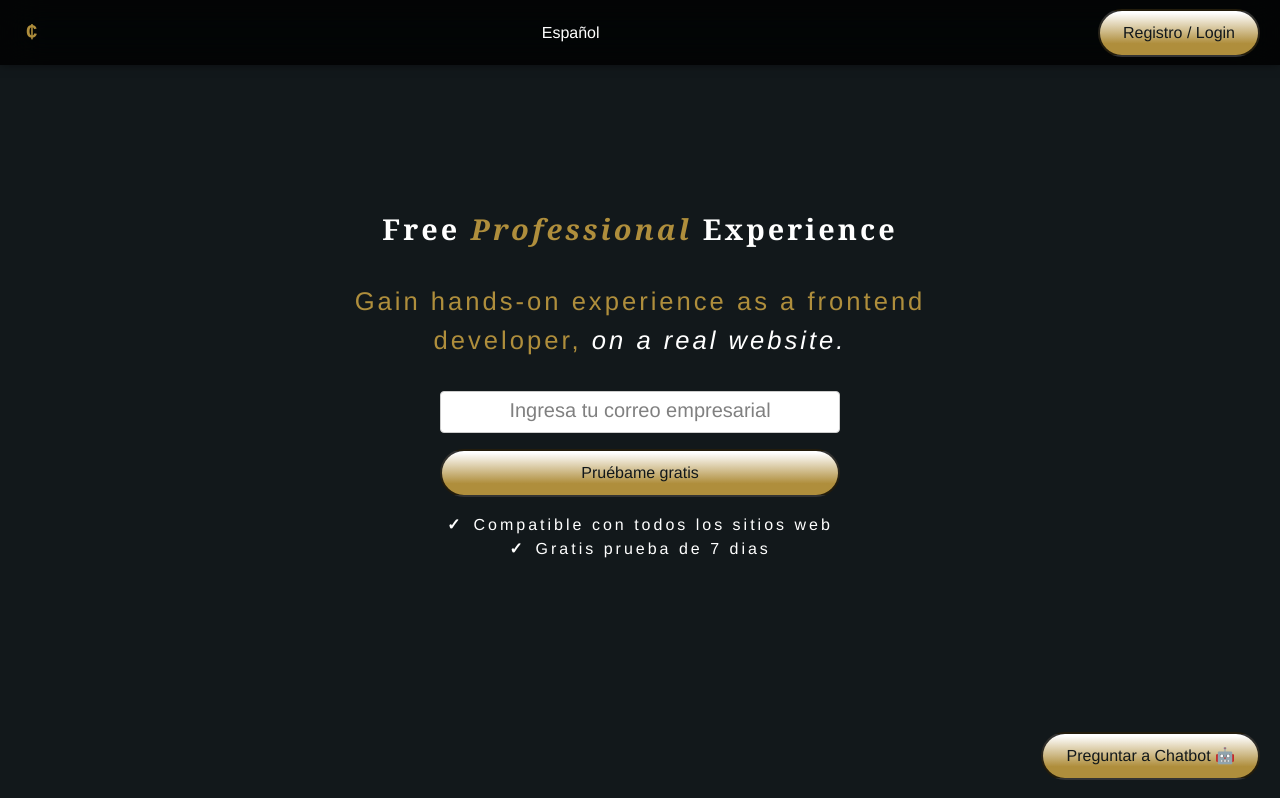
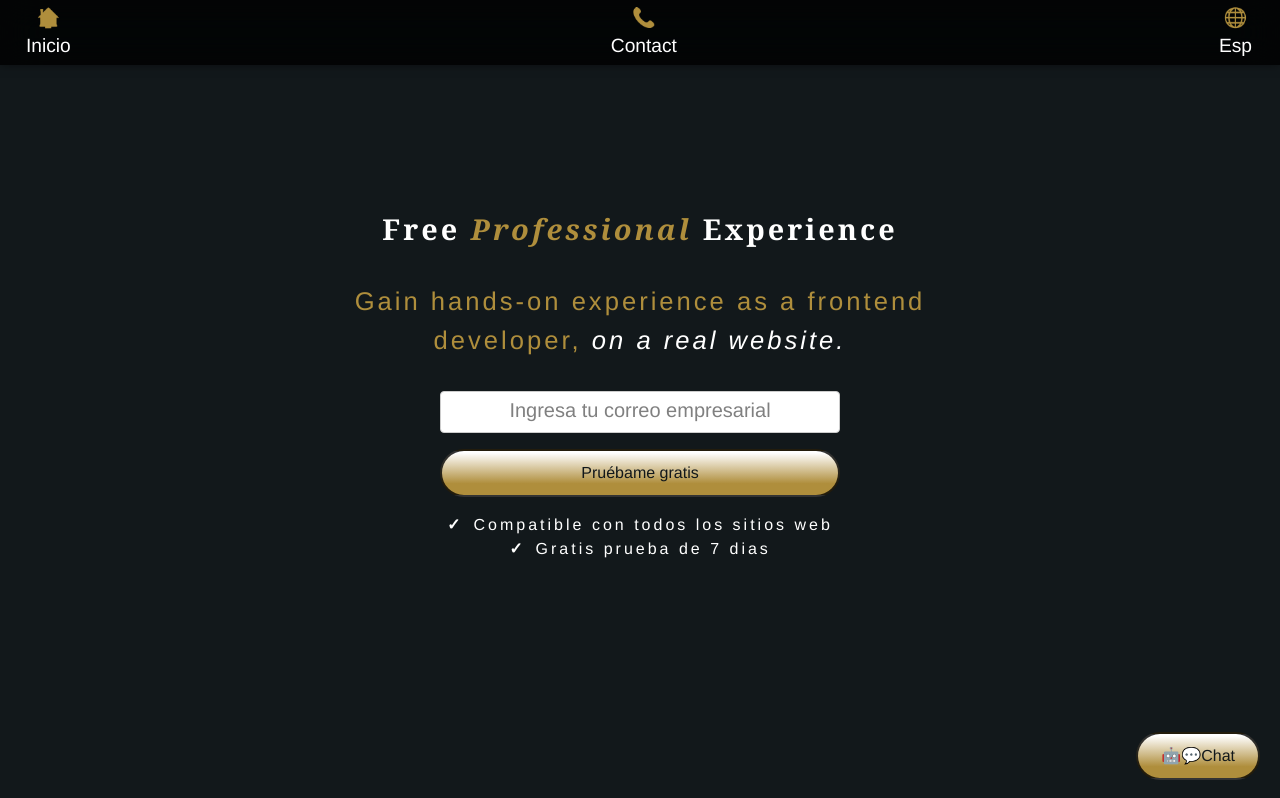
Before and after one commit to MEGAFRAN/clubtal, a Next.js app: page / in a window 1280 px wide. Shown: the top 798 px of the page. Built offline with nearby package versions, Linux system fonts and the light colour scheme.

Commit message:
feature/wa-17: improve navbar for better ux

```diff
--- a/app/components/button/Button.tsx
+++ b/app/components/button/Button.tsx
@@ -1,6 +1,6 @@
+import Link from "next/link"
 import { ButtonProps } from "../../constants/types/components_props/types"
 import styles from "../../styles/components/button.module.scss"
-import Link from "../link/Link"
 
 const Button = ({ text, handleClick, style = "regular", scrollToSection, linkTo }: ButtonProps) => {
   const scrollTo = (selector: string): void => {
@@ -8,7 +8,10 @@ const Button = ({ text, handleClick, style = "regular", scrollToSection, linkTo
     section?.scrollIntoView({ behavior: "smooth", block: "start" })
   }
 
-  const variant = style === "cta" ? styles.ctaButton : styles.regularButton
+  let variant
+  if (style === "cta") variant = styles.ctaButton
+  if (style === "navbar") variant = styles.navbarButton
+  else variant = styles.regularButton
 
   let button
   if (scrollToSection) {
--- a/app/components/chatbot_toogle/ChatBotToogle.tsx
+++ b/app/components/chatbot_toogle/ChatBotToogle.tsx
@@ -10,15 +10,15 @@ const ChatBotToggle = () => {
   }
 
   return (
-    <div className={styles.container}>
+    <>
       {isChatVisible ? (
         <ChatBot onClose={handleToggleChat} />
       ) : (
         <button className={styles.open} onClick={handleToggleChat}>
-          Preguntar a Chatbot 🤖
+          Chat
         </button>
       )}
-    </div>
+    </>
   )
 }
 export default ChatBotToggle
--- a/app/components/language_toogle/LanguageToogle.tsx
+++ b/app/components/language_toogle/LanguageToogle.tsx
@@ -8,8 +8,8 @@ import {
 } from "../../constants/types/components_props/types"
 
 const LanguageToogle = ({
-  mainLanguage = "Español",
-  secondaryLanguage = "English",
+  mainLanguage = "Esp",
+  secondaryLanguage = "Eng",
 }: LanguageToogleProps) => {
   const { isSecondaryLanguage, setSecondaryLanguage } = useContext(
     languageContext,
@@ -33,13 +33,17 @@ const LanguageToogle = ({
   }
 
   return (
-    <div className={styles.container}>
+    <>
       {isSecondaryLanguage ? (
-        <button onClick={toggleLanguage}>{mainLanguage}</button>
+        <button className={styles.languageToogle} onClick={toggleLanguage}>
+          {mainLanguage}
+        </button>
       ) : (
-        <button onClick={toggleLanguage}>{secondaryLanguage}</button>
+        <button className={styles.languageToogle} onClick={toggleLanguage}>
+          {secondaryLanguage}
+        </button>
       )}
-    </div>
+    </>
   )
 }
 
--- a/app/components/sections/above_fold/header/Header.tsx
+++ b/app/components/sections/above_fold/header/Header.tsx
@@ -5,7 +5,7 @@ import LoginForm from "../../../login_form/login_form"
 import generateMagicLink from "../../../../services/form_services/generate_magic_link/generate-magic-link.service"
 import Navbar from "../navbar/Navbar"
 
-const Header = ({ navbarOptions, title, text, buttonText }: HeaderProps) => {
+const Header = ({ navbarOptions, title, text, buttonText, sectionToScroll }: HeaderProps) => {
   const [isSubmitting, setIsSubmitting] = useState(false)
   const [message, setMessage] = useState("")
 
@@ -31,7 +31,10 @@ const Header = ({ navbarOptions, title, text, buttonText }: HeaderProps) => {
         mail={"info@clubtal.com"}
         withToogleMenu={false}
         withLanguageToggle={true}
-        withLoginButton={true}
+        withLoginButton={false}
+        withContactButton={true}
+        withHomeButton={true}
+        sectionToScroll={sectionToScroll}
       />
 
       <h1>
--- a/app/components/sections/above_fold/navbar/Navbar.tsx
+++ b/app/components/sections/above_fold/navbar/Navbar.tsx
@@ -13,6 +13,8 @@ const Navbar = ({
   withToogleMenu,
   withLanguageToggle,
   withLoginButton,
+  withContactButton,
+  withHomeButton,
 }: NavbarProps) => {
   const optionsList =
     options &&
@@ -35,13 +37,17 @@ const Navbar = ({
   }
   return (
     <nav tabIndex={0} className={styles.container} aria-label="Main Navigation">
-      <button className={styles.title} onClick={handleToggle}>
-        {!toggleMenu ? (
-          <span className={styles.inActive}></span>
-        ) : (
-          <span className={styles.active}>X</span>
-        )}
-      </button>
+      {withHomeButton && (
+        <Button aria-label="Call to Action" text="Inicio" style="navbar" linkTo="/" />
+      )}
+      {withContactButton && (
+        <Button
+          aria-label="Call to Action"
+          text={buttonText}
+          style="navbar"
+          scrollToSection={sectionToScroll}
+        />
+      )}
       {withLanguageToggle && <LanguageToogle />}
       {withLoginButton && (
         <Button aria-label="Call to Action" text="Registro / Login" style="cta" linkTo="/login" />
--- a/app/services/pages/home-text.ts
+++ b/app/services/pages/home-text.ts
@@ -106,7 +106,7 @@ const HOME_TEXT = {
     headerText: ["Gain hands-on experience as a frontend developer", "on a real website."],
 
     ctaButtonTexts: [
-      "Contact us",
+      "Contact",
       "Apply for benefits",
       "Let's start the process",
       "Join the community",
--- a/app/styles/components/button.module.scss
+++ b/app/styles/components/button.module.scss
@@ -21,3 +21,15 @@
     @include mixins.cta-button-hover;
   }
 }
+
+.navbarButton {
+  color: colors.$primary-white;
+  background-color: transparent;
+  border: none;
+  pointer-events: auto;
+  transition: animations.$regular-transition;
+
+  &:hover {
+    @include mixins.cta-button-hover;
+  }
+}
--- a/app/styles/components/chat-toogle.module.scss
+++ b/app/styles/components/chat-toogle.module.scss
@@ -2,17 +2,14 @@
 @use "../abstracts/animations";
 @use "../abstracts/mixins";
 
-.container {
 .open {
   position: fixed;
   bottom: 20px;
   right: 20px;
-    background-color: #4fc3f7;
   text-align: center;
   font-size: 16px;
   outline: none;
   cursor: pointer;
-
   border: solid colors.$secondary-black 2px;
   border-radius: 24px;
   background: colors.$primary-gold;
@@ -27,8 +24,11 @@
   pointer-events: auto;
   transition: animations.$regular-transition;
 
+  &::before {
+    content: "\1F916 \1F4AC";
+  }
+
   &:hover {
     @include mixins.cta-button-hover;
   }
 }
-}
--- a/app/styles/components/language-toogle.module.scss
+++ b/app/styles/components/language-toogle.module.scss
@@ -1,16 +1,10 @@
 @use "../abstracts/colors";
 
-.container {
-  button {
+.languageToogle {
   background-color: inherit;
   color: colors.$primary-white;
   padding: 8px;
   cursor: pointer;
   pointer-events: auto;
   border: none;
-
-    &:hover {
-      color: colors.$primary-gold;
 }
-  }
-}
--- a/app/styles/components/navbar.module.scss
+++ b/app/styles/components/navbar.module.scss
@@ -20,41 +20,50 @@
     @include mixins.navbar-hover;
   }
 
-  .title {
-    margin: 0;
+  button, a {
     display: flex;
     flex-direction: column;
-    align-items: flex-start;
-    justify-content: center;
+    align-items: center;
+    font-family: Helvetica, Arial, sans-serif;
     color: colors.$primary-white;
-    font-family: monospace;
-    font-size: clamp(1.1rem, 4vw, 1.2rem);
-    font-weight: 900;
-    text-transform: capitalize;
-    height: 60px;
+    font-size: clamp(1rem, 4vw, 1.2rem);
+    font-weight: 400;
     background: transparent;
     border: none;
+    text-decoration: none;
+
+    &::before {
+      color: transparent;
+      text-shadow: 0 0 0 colors.$primary-gold;
+      font-size: 19px;
+    }
+
     &:hover {
-      cursor: pointer;
+      @include mixins.cta-button-hover;
+    }
+  }
+
+  button:nth-child(1) {
+    &::before {
+      content: "\1F3E0";
+    }
+  }
+
+  button:nth-child(2) {
+    &::before {
+      content: "\01F4DE";
+    }
+  }
+
+  button:nth-child(3) {
+    &::before {
+      content: "\01F310";
     }
   }
 
   .active {
     height: 30px;
     color: colors.$primary-gold;
-  }
-
-  .inActive {
-    height: 30px;
-    &::before {
-      content: "\20B5";
-      color: colors.$primary-gold;
-      font-size: 19px;
-    }
-  }
-
-  div:first-of-type {
-    align-self: center;
   }
 
   .dropdown {
```
Also changed, not shown: app/constants/types/components_props/types.ts (+5 -3 lines), 1 other file (tests, documents, lock files or other folders). Lines whose indentation alone changed are shown as unchanged.
